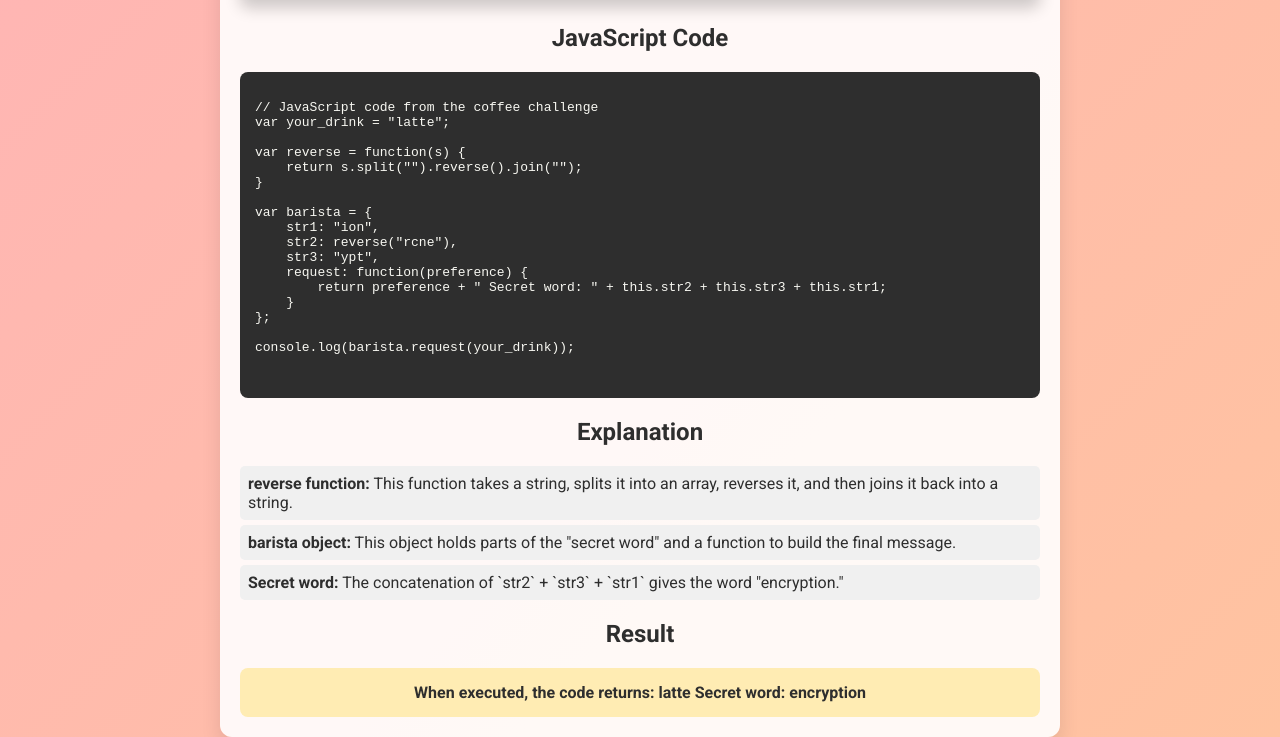
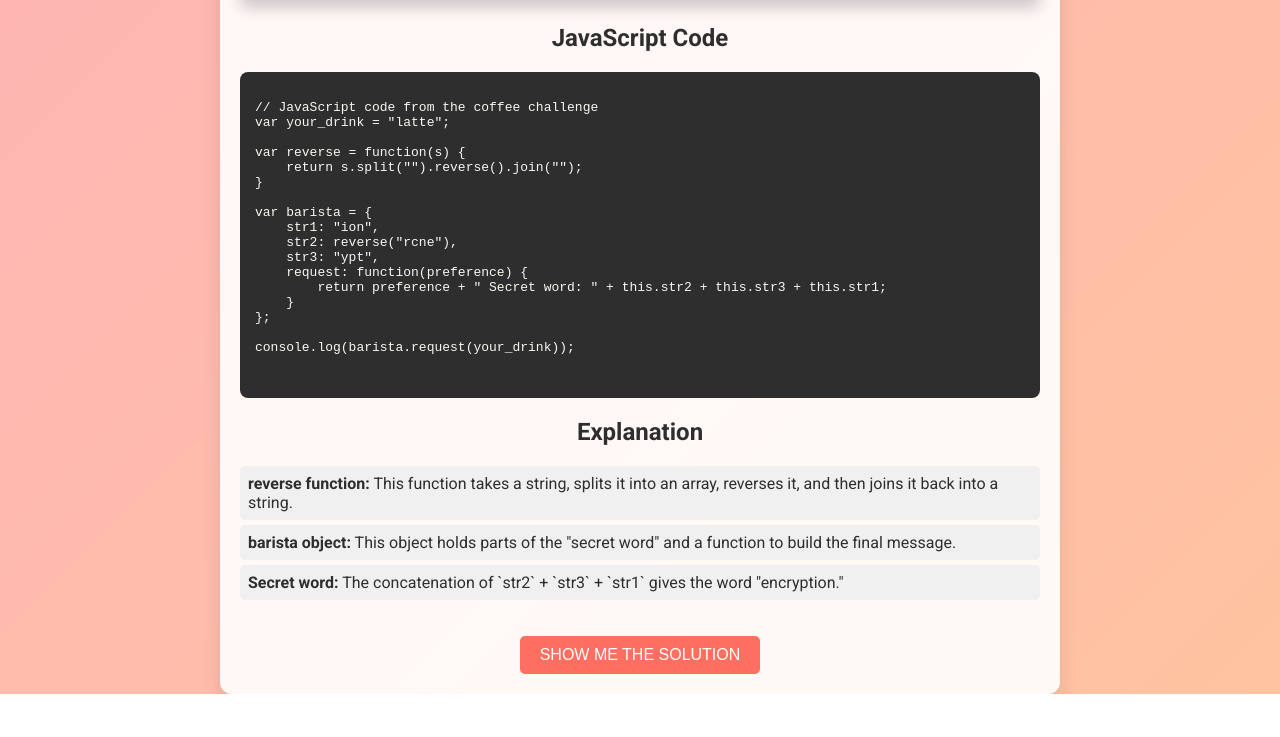
Before and after one commit to chris17453/coffee-js-sign, a plain HTML site: page index.html in a window 1280 px wide. Shown: the part 1028-1765 px from the top of the page. After the commit the page ends 1722 px from the top, so only its background shows below. Drawn offline with Linux system fonts and the light colour scheme.

Commit message:
Update index.html

```diff
--- a/index.html
+++ b/index.html
@@ -58,7 +58,8 @@
             margin-bottom: 5px;
             border-radius: 5px;
         }
-        .result {
+        .solution {
+            display: none;
             background-color: #ffecb3;
             padding: 15px;
             border-radius: 8px;
@@ -66,7 +67,33 @@
             font-weight: bold;
             color: #2e2e2e;
         }
+        .toggle-button {
+            background-color: #ff6f61;
+            color: white;
+            padding: 10px 20px;
+            border: none;
+            border-radius: 5px;
+            cursor: pointer;
+            font-size: 1em;
+            margin-top: 20px;
+        }
+        .toggle-button:hover {
+            background-color: #ff543e;
+        }
     </style>
+    <script>
+        function toggleSolution() {
+            var solution = document.getElementById("solution");
+            var button = document.getElementById("toggle-button");
+            if (solution.style.display === "none") {
+                solution.style.display = "block";
+                button.innerText = "HIDE THE SOLUTION";
+            } else {
+                solution.style.display = "none";
+                button.innerText = "SHOW ME THE SOLUTION";
+            }
+        }
+    </script>
 </head>
 <body>
     <h1>Coffee Code Challenge ☕</h1>
@@ -108,9 +135,9 @@ console.log(barista.request(your_drink));
             <li><strong>Secret word:</strong> The concatenation of `str2` + `str3` + `str1` gives the word "encryption."</li>
         </ul>
 
-        <!-- Result section -->
-        <h2>Result</h2>
-        <div class="result">
+        <!-- Toggle Button and Solution section -->
+        <button id="toggle-button" class="toggle-button" onclick="toggleSolution()">SHOW ME THE SOLUTION</button>
+        <div id="solution" class="solution">
             When executed, the code returns: <strong>latte Secret word: encryption</strong>
         </div>
     </div>
```
